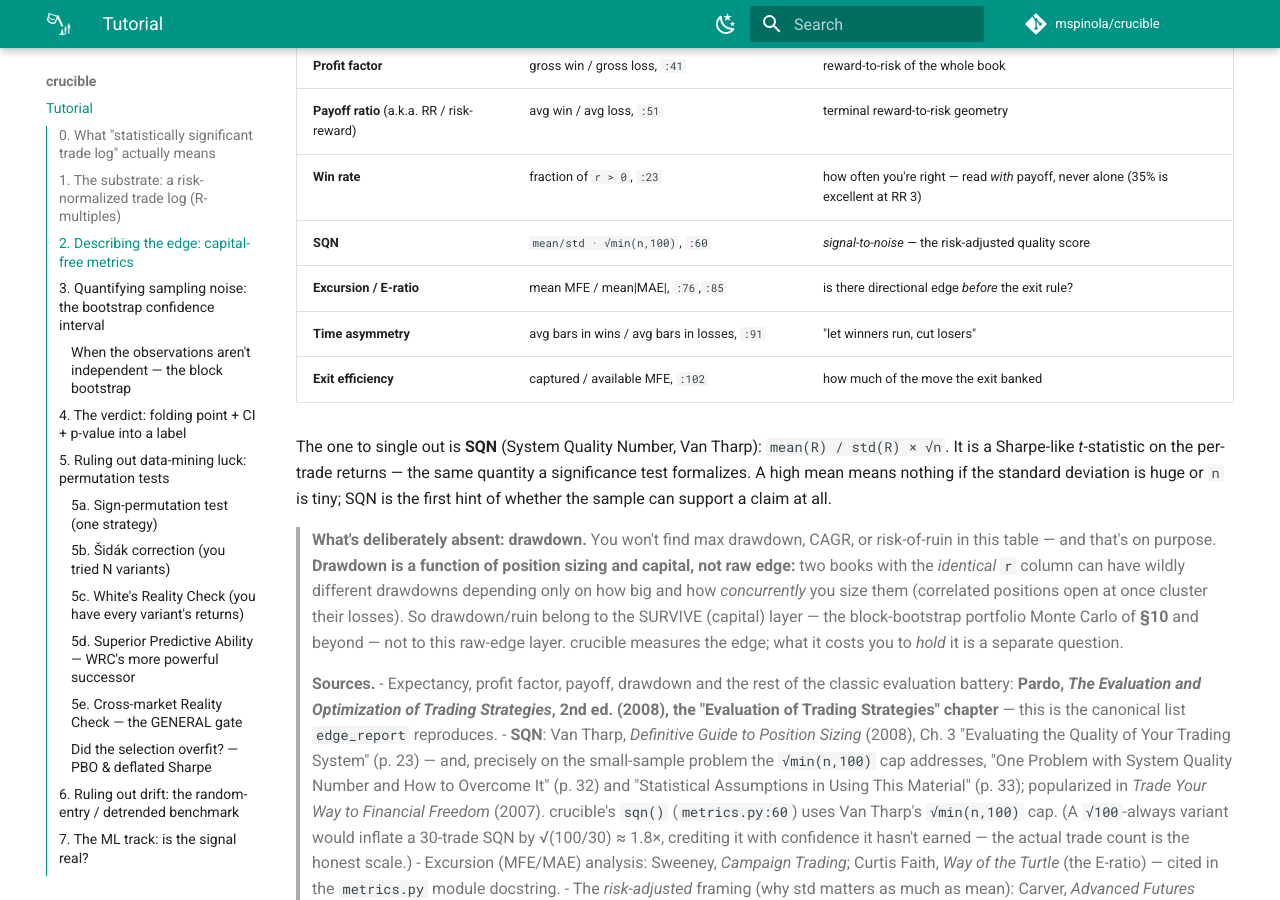
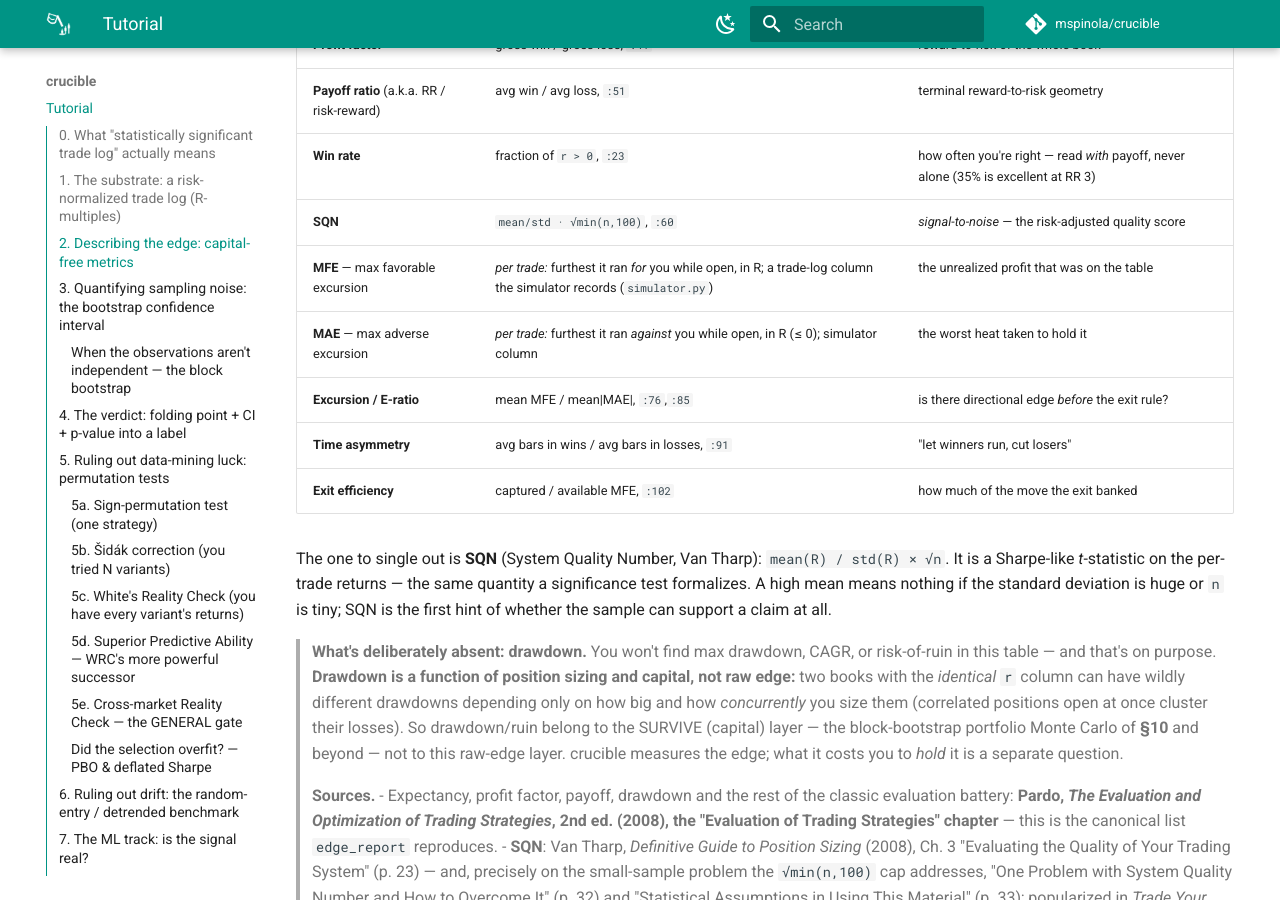
Before and after one commit to mspinola/crucible, an MkDocs documentation site: the page built from docs/index.md, in a window 1280 px wide and 900 px high, scrolled down 2475 px. Built offline with MkDocs 1.6.1 and Material for MkDocs 9.7.7, drawn with Linux system fonts in a browser that asks for light colours; comment, search, counter and statistics services are not loaded.

Commit message:
docs: define MFE and MAE in the §2 metrics table
The Excursion/E-ratio and Exit-efficiency rows use MFE and MAE, but the terms
were never defined. Add two rows just above Excursion/E-ratio defining them as
the per-trade excursion columns the barrier simulator records (in R): MFE = the
furthest a trade ran in your favor while open, MAE = the furthest against you
(≤ 0). Now defined before first use.

Co-Authored-By: Claude Opus 4.8 <noreply@anthropic.com>

```diff
--- a/docs/index.md
+++ b/docs/index.md
@@ -110,6 +110,8 @@ Before any significance test, you summarize the sample. These are point estimate
 | **Payoff ratio** (a.k.a. RR / risk-reward) | avg win / avg loss, `:51` | terminal reward-to-risk geometry |
 | **Win rate** | fraction of `r > 0`, `:23` | how often you're right — read *with* payoff, never alone (35% is excellent at RR 3) |
 | **SQN** | `mean/std · √min(n,100)`, `:60` | *signal-to-noise* — the risk-adjusted quality score |
+| **MFE** — max favorable excursion | *per trade:* furthest it ran *for* you while open, in R; a trade-log column the simulator records (`simulator.py`) | the unrealized profit that was on the table |
+| **MAE** — max adverse excursion | *per trade:* furthest it ran *against* you while open, in R (≤ 0); simulator column | the worst heat taken to hold it |
 | **Excursion / E-ratio** | mean MFE / mean\|MAE\|, `:76`,`:85` | is there directional edge *before* the exit rule? |
 | **Time asymmetry** | avg bars in wins / avg bars in losses, `:91` | "let winners run, cut losers" |
 | **Exit efficiency** | captured / available MFE, `:102` | how much of the move the exit banked |
```
